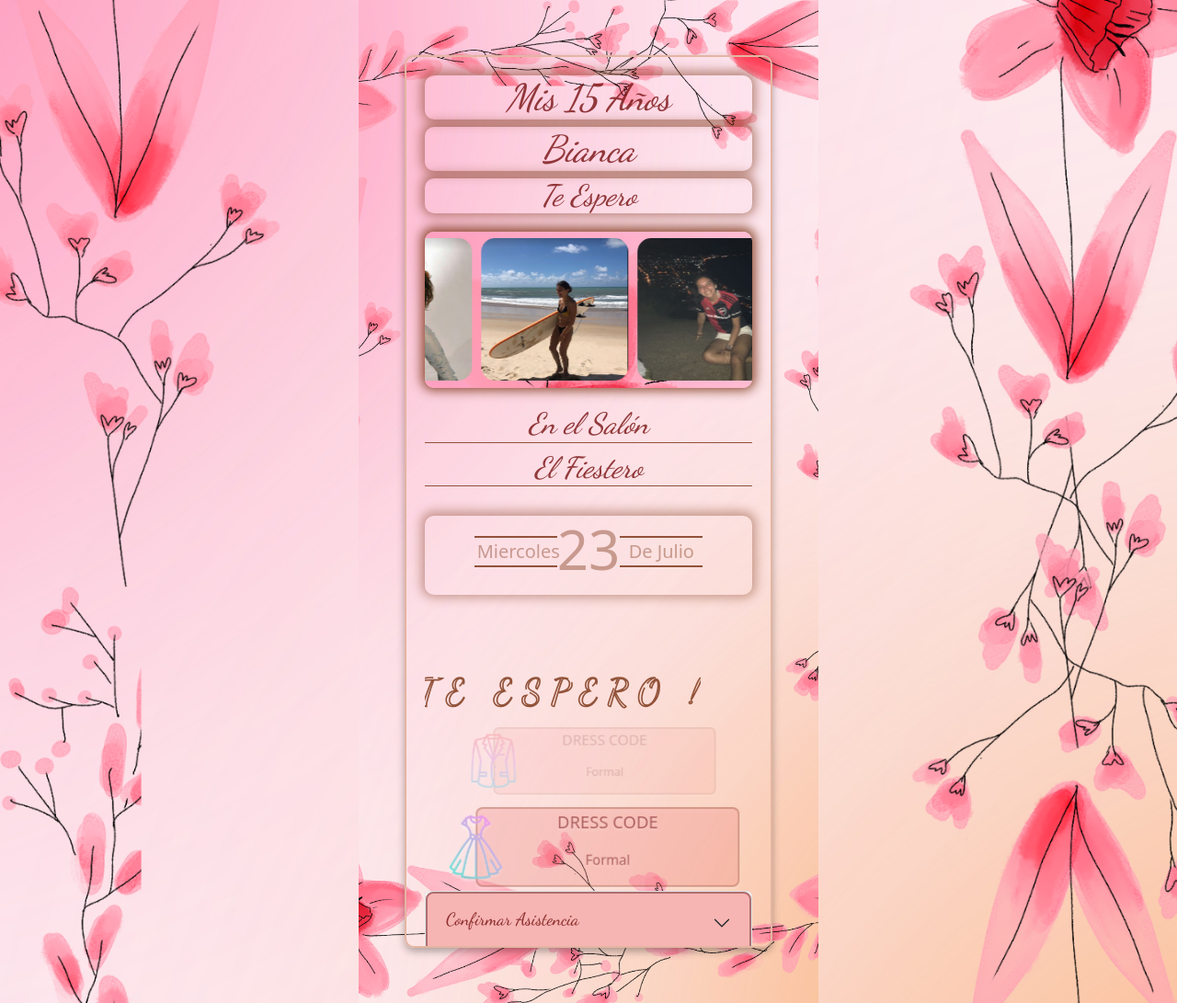
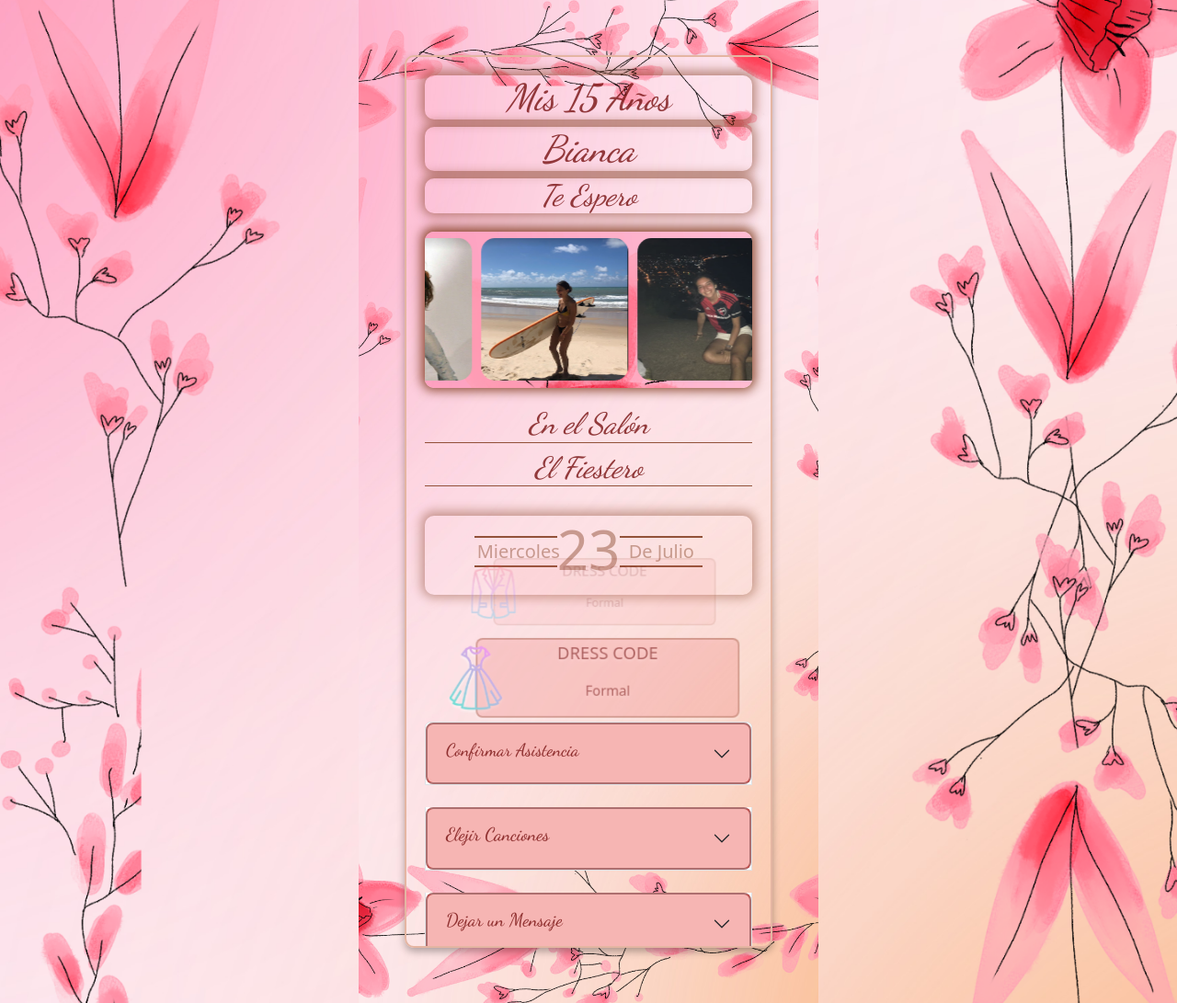
Before and after one commit to javier-dotcom/TarjetasWeb, a PHP site: page / in a window 1280 px wide. Shown: the whole page at 92% size. Run offline with PHP 8.4, Linux system fonts and the light colour scheme; some web fonts are replaced.

Commit message:
Add files via upload
3

```diff
--- a/index.html
+++ b/index.html
@@ -91,9 +91,14 @@
 </div>
 
 
-<svg viewBox="10 13 270 203">
-	<text x="5" y="20%"> Te  Espero !! </text>
-</svg>
+
+
+<br><br>
+<br>
+<br>
+<br><br>
+<br>
+<br>
 <br>
 
 <div  class="wrapper">
--- a/styles.css
+++ b/styles.css
@@ -37,7 +37,7 @@
   padding: 20px;
   box-shadow: 0 4px 8px rgba(0, 0, 0, 0.3);
   border-radius: 10px;
-  overflow-y: auto;
+  overflow-y:scroll;
   max-height: 89%;
   border: double 2px rgb(228, 181, 162);
   margin: 0 auto; /* Centramos el contenedor horizontalmente */
@@ -223,49 +223,6 @@
 
 
 
-
-
-svg {
-	width:300px;
-	height: 400px;
-	margin: 0 auto;
-  padding: 0;
-}
-
-svg text {
-    font-family: "Dancing Script", cursive;
-	text-transform: uppercase;
-	animation: stroke 5s infinite alternate;
-	letter-spacing: 10px;
-	font-size: 35px;
-}
-@keyframes stroke {
-	0% {
-		fill: rgba(72, 138, 20, 0);
-		stroke: rgba(119, 47, 16,0.8);
-		stroke-dashoffset: 25%;
-		stroke-dasharray: 0 50%;
-		stroke-width: 0.8;
-	}
-	50% {
-		fill: rgba(72, 138, 20, 0);
-		stroke: rgba(119, 47, 16,0.8);
-		stroke-width: 1.2;
-	}
-	70% {
-		fill: rgba(72, 138, 20, 0);
-		stroke: rgba(119, 47, 16,0.8);
-		stroke-width: 1.5;
-	}
-	90%,
-	100% {
-		fill: rgba(119, 47, 16,0.4);
-		stroke: rgba(54, 95, 160, 0);
-		stroke-dashoffset: -25%;
-		stroke-dasharray: 50% 0;
-		stroke-width: 0;
-	}
-}
 
 
 
@@ -551,15 +508,15 @@
 
 .image {
   width: 300px;
-  height: 200px;
+
   margin: 20px 0;
   opacity: 0;
-  transform: translateX(100%);
+  transform: translateX(20%);
   transition: transform 1s ease-in-out, opacity 1s ease-in-out;
 }
 
 .image.left {
-  transform: translateX(-100%);
+  transform: translateX(-20%);
   height: 270px;
   border-radius:9px;
   border: groove transparent 11px;
```
